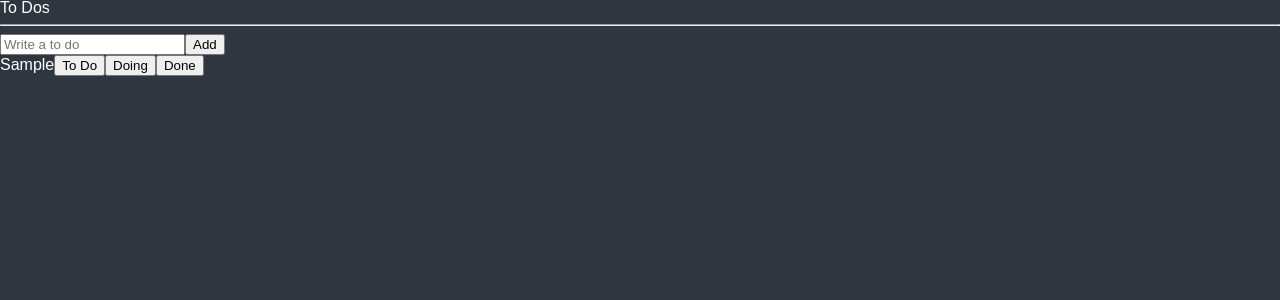
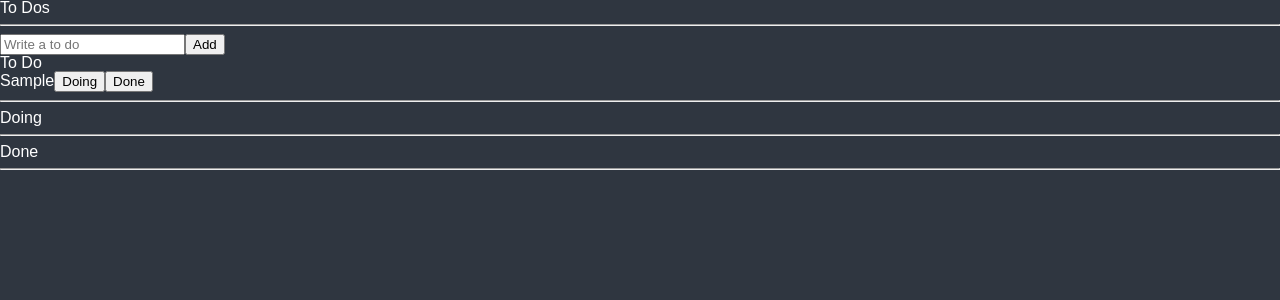
Before and after one commit to canalog/react-todo, a React (Create React App) app: page / in a window 1280 px wide. Both pictures are taken after typing "Sample" into the empty fields and a click on the button "Add". Shown: the top 300 px of the page. Built offline with nearby package versions, Linux system fonts and the light colour scheme.

Commit message:
ToDo 카테고리화

```diff
--- a/src/atoms.tsx
+++ b/src/atoms.tsx
@@ -1,4 +1,4 @@
-import { atom } from "recoil";
+import { atom, selector } from "recoil";
 
 export interface IToDo {
 	text: string;
@@ -10,3 +10,15 @@
 	key: "toDo",
 	default: [],
 });
+
+export const toDoSelector = selector({
+	key: "toDoSelector",
+	get: ({ get }) => {
+		const toDos = get(toDoState);
+		return [
+			toDos.filter((toDo) => toDo.category === "TO_DO"),
+			toDos.filter((toDo) => toDo.category === "DOING"),
+			toDos.filter((toDo) => toDo.category === "DONE"),
+		];
+	},
+});
--- a/src/components/ToDo.tsx
+++ b/src/components/ToDo.tsx
@@ -1,12 +1,44 @@
-import { IToDo } from "../atoms";
+import React from "react";
+import { useSetRecoilState } from "recoil";
+import { IToDo, toDoState } from "../atoms";
 
-const ToDo = ({ text }: IToDo) => {
+const ToDo = ({ text, category, id }: IToDo) => {
+	const setToDos = useSetRecoilState(toDoState);
+	const onClick = (event: React.MouseEvent<HTMLButtonElement>) => {
+		const {
+			currentTarget: { name },
+		} = event;
+		setToDos((oldToDos) => {
+			const targetIndex = oldToDos.findIndex((toDo) => toDo.id === id);
+			const newToDo = { text, id, category: name as IToDo["category"] };
+			// return [
+			// 	...oldToDos.slice(0, targetIndex),
+			// 	newToDo,
+			// 	...oldToDos.slice(targetIndex + 1),
+			// ];
+			const newToDos = [...oldToDos];
+			newToDos.splice(targetIndex, 1, newToDo);
+			return newToDos;
+		});
+	};
 	return (
 		<li>
 			<span>{text}</span>
-			<button>To Do</button>
-			<button>Doing</button>
-			<button>Done</button>
+			{category !== "TO_DO" && (
+				<button name="TO_DO" onClick={onClick}>
+					To Do
+				</button>
+			)}
+			{category !== "DOING" && (
+				<button name="DOING" onClick={onClick}>
+					Doing
+				</button>
+			)}
+			{category !== "DONE" && (
+				<button name="DONE" onClick={onClick}>
+					Done
+				</button>
+			)}
 		</li>
 	);
 };
--- a/src/components/ToDoList.tsx
+++ b/src/components/ToDoList.tsx
@@ -1,26 +1,40 @@
 import { useRecoilValue } from "recoil";
-import { toDoState } from "../atoms";
+import { toDoSelector, toDoState } from "../atoms";
 
 import CreateToDo from "./CreateToDo";
 import ToDo from "./ToDo";
 
 const ToDoList = () => {
-	const toDos = useRecoilValue(toDoState);
 	/* const [toDos, setToDos] = useRecoilState(toDoState); // get + modify value
 	const value = useRecoilValue(toDoState); // Get value from atom
 	const modFn = useSetRecoilState(toDoState); // Modify value of atom */
-
-	console.log(toDos);
+	const [toDo, doing, done] = useRecoilValue(toDoSelector);
 	return (
 		<div>
 			<h1>To Dos</h1>
 			<hr />
 			<CreateToDo />
+			<h2>To Do</h2>
 			<ul>
-				{toDos.map((toDo) => (
+				{toDo.map((toDo) => (
 					<ToDo key={toDo.id} {...toDo} />
 				))}
 			</ul>
+			<hr />
+			<h2>Doing</h2>
+			<ul>
+				{doing.map((toDo) => (
+					<ToDo key={toDo.id} {...toDo} />
+				))}
+			</ul>
+			<hr />
+			<h2>Done</h2>
+			<ul>
+				{done.map((toDo) => (
+					<ToDo key={toDo.id} {...toDo} />
+				))}
+			</ul>
+			<hr />
 		</div>
 	);
 };
```
